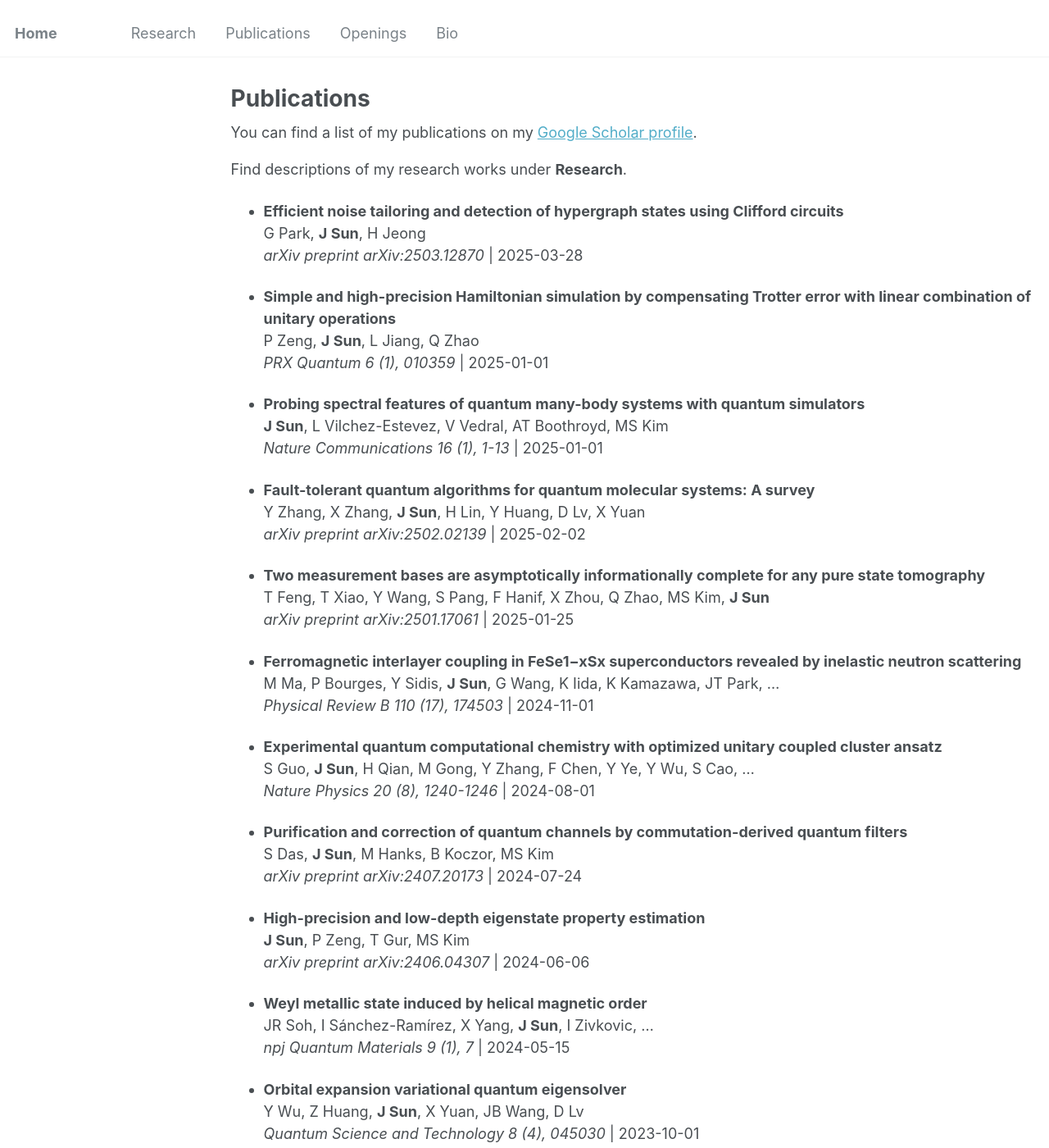
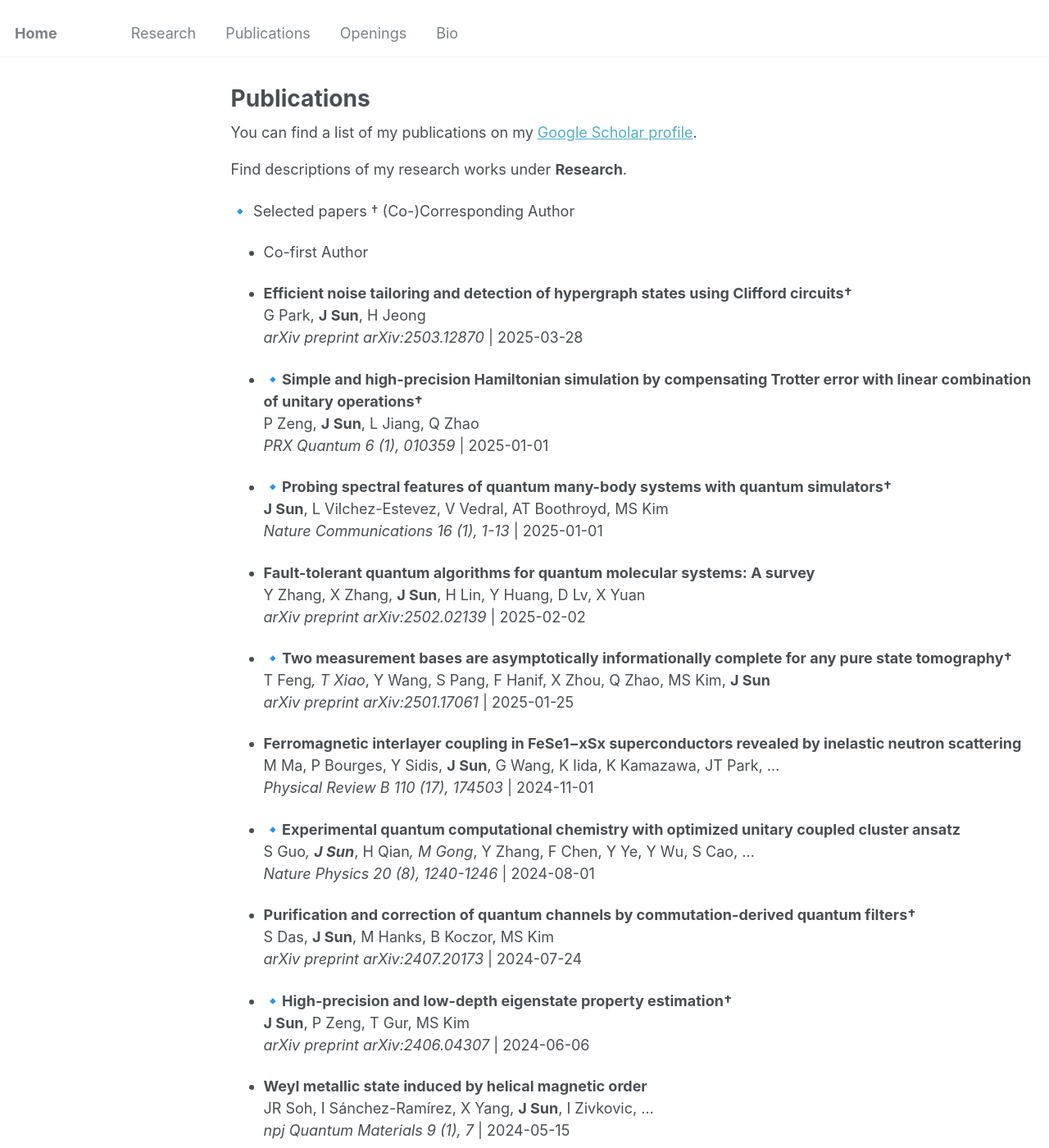
Before and after one commit to jinzhao-sun/jinzhao-sun.github.io, a Jekyll site: the page built from _pages/publications.md, in a window 1280 px wide and 1400 px high. Shown: the whole window at 82% size. Built offline with Jekyll 4.4.1, drawn with Linux system fonts in a browser that asks for light colours; some of the changed text lies outside the part shown.

Commit message:
Update publications.md

```diff
--- a/_pages/publications.md
+++ b/_pages/publications.md
@@ -12,16 +12,19 @@ author_profile: false
 
 Find descriptions of my research works under **Research**.
 
+🔹 Selected papers
+† (Co-)Corresponding Author
+* Co-first Author
 
-- **Efficient noise tailoring and detection of hypergraph states using Clifford circuits**
+- **Efficient noise tailoring and detection of hypergraph states using Clifford circuits†**
   G Park, **J Sun**, H Jeong
   *arXiv preprint arXiv:2503.12870* | 2025-03-28
 
-- **Simple and high-precision Hamiltonian simulation by compensating Trotter error with linear combination of unitary operations**
+- 🔹**Simple and high-precision Hamiltonian simulation by compensating Trotter error with linear combination of unitary operations†**
   P Zeng, **J Sun**, L Jiang, Q Zhao
   *PRX Quantum 6 (1), 010359* | 2025-01-01
 
-- **Probing spectral features of quantum many-body systems with quantum simulators**
+- 🔹**Probing spectral features of quantum many-body systems with quantum simulators†**
   **J Sun**, L Vilchez-Estevez, V Vedral, AT Boothroyd, MS Kim
   *Nature Communications 16 (1), 1-13* | 2025-01-01
 
@@ -29,23 +32,23 @@ Find descriptions of my research works under **Research**.
   Y Zhang, X Zhang, **J Sun**, H Lin, Y Huang, D Lv, X Yuan
   *arXiv preprint arXiv:2502.02139* | 2025-02-02
 
-- **Two measurement bases are asymptotically informationally complete for any pure state tomography**
-  T Feng, T Xiao, Y Wang, S Pang, F Hanif, X Zhou, Q Zhao, MS Kim, **J Sun**
+- 🔹**Two measurement bases are asymptotically informationally complete for any pure state tomography†**
+  T Feng*, T Xiao*, Y Wang, S Pang, F Hanif, X Zhou, Q Zhao, MS Kim, **J Sun**
   *arXiv preprint arXiv:2501.17061* | 2025-01-25
 
 - **Ferromagnetic interlayer coupling in FeSe1−xSx superconductors revealed by inelastic neutron scattering**
   M Ma, P Bourges, Y Sidis, **J Sun**, G Wang, K Iida, K Kamazawa, JT Park, ...
   *Physical Review B 110 (17), 174503* | 2024-11-01
 
-- **Experimental quantum computational chemistry with optimized unitary coupled cluster ansatz**
-  S Guo, **J Sun**, H Qian, M Gong, Y Zhang, F Chen, Y Ye, Y Wu, S Cao, ...
+- 🔹**Experimental quantum computational chemistry with optimized unitary coupled cluster ansatz**
+  S Guo*, **J Sun***, H Qian*, M Gong*, Y Zhang, F Chen, Y Ye, Y Wu, S Cao, ...
   *Nature Physics 20 (8), 1240-1246* | 2024-08-01
 
-- **Purification and correction of quantum channels by commutation-derived quantum filters**
+- **Purification and correction of quantum channels by commutation-derived quantum filters†**
   S Das, **J Sun**, M Hanks, B Koczor, MS Kim
   *arXiv preprint arXiv:2407.20173* | 2024-07-24
 
-- **High-precision and low-depth eigenstate property estimation**
+- 🔹**High-precision and low-depth eigenstate property estimation†**
   **J Sun**, P Zeng, T Gur, MS Kim
   *arXiv preprint arXiv:2406.04307* | 2024-06-06
 
@@ -61,7 +64,7 @@ Find descriptions of my research works under **Research**.
   W Yu, **J Sun**, Z Han, X Yuan
   *Quantum 7, 1045* | 2023-09-01
 
-- **Efficient quantum imaginary time evolution by drifting real-time evolution: An approach with low gate and measurement complexity**
+- **Efficient quantum imaginary time evolution by drifting real-time evolution: An approach with low gate and measurement complexity†**
   Y Huang, Y Shao, W Ren, **J Sun**, D Lv
   *Journal of Chemical Theory and Computation 19 (13), 3868-3876* | 2023-07-13
 
@@ -73,24 +76,24 @@ Find descriptions of my research works under **Research**.
   X Xu, S Benjamin, **J Sun**, X Yuan, P Zhang
   *arXiv preprint arXiv:2302.08880* | 2023-02-17
 
-- **Low-depth Hamiltonian simulation by an adaptive product formula**
-  ZJ Zhang, **J Sun**, X Yuan, MH Yung
+- 🔹**Low-depth Hamiltonian simulation by an adaptive product formula†**
+  ZJ Zhang*, **J Sun***, X Yuan, MH Yung
   *Physical Review Letters 130 (4), 040601* | 2023-01-27
 
 - **Overlapped grouping measurement: A unified framework for measuring quantum states**
-  B Wu, **J Sun**, Q Huang, X Yuan
+  B Wu*, **J Sun***, Q Huang, X Yuan
   *Quantum 7, 896* | 2023-01-15
 
-- **Towards a variational Jordan–Lee–Preskill quantum algorithm**
+- 🔹**Towards a variational Jordan–Lee–Preskill quantum algorithm†**
   J Liu, Z Li, H Zheng, X Yuan, **J Sun**
   *Machine Learning: Science and Technology 3 (4), 045030* | 2022-12-01
 
-- **Perturbative quantum simulation**
+- 🔹**Perturbative quantum simulation**
   **J Sun**, S Endo, H Lin, P Hayden, V Vedral, X Yuan
   *Physical Review Letters 129 (12), 120505* | 2022-09-16
 
 - **Quantum computing quantum monte carlo**
-  Y Zhang, Y Huang, **J Sun**, D Lv, X Yuan
+  Y Zhang*, Y Huang*, **J Sun***, D Lv, X Yuan
   *arXiv preprint arXiv:2206.10431* | 2022-06-21
 
 - **Exploring quantum many-body systems from the viewpoints of quantum computing and spectroscopy**
@@ -106,28 +109,29 @@ Find descriptions of my research works under **Research**.
   *Science Bulletin 66 (21), 2181-2188* | 2021-11-01
 
 - **Experimental quantum state measurement with classical shadows**
-  T Zhang, **J Sun**, XX Fang, XM Zhang, X Yuan, H Lu
+  T Zhang*, **J Sun***, XX Fang, XM Zhang, X Yuan, H Lu
   *Physical Review Letters 127 (20), 200501* | 2021-11-15
 
-- **Universal quantum algorithmic cooling on a quantum computer**
+- **Universal quantum algorithmic cooling on a quantum computer†**
   P Zeng, **J Sun**, X Yuan
   *arXiv preprint arXiv:2109.15304* | 2021-09-30
 
-- **Quantum simulation with hybrid tensor networks**
+- 🔹**Quantum simulation with hybrid tensor networks†**
   X Yuan, **J Sun**, J Liu, Q Zhao, Y Zhou
   *Physical Review Letters 127 (4), 040501* | 2021-07-23
 
-- **Mitigating realistic noise in practical noisy intermediate-scale quantum devices**
+- 🔹**Mitigating realistic noise in practical noisy intermediate-scale quantum devices†**
   **J Sun**, X Yuan, T Tsunoda, V Vedral, SC Benjamin, S Endo
   *Physical Review Applied 15 (3), 034026* | 2021-03-05
 
-- **Variational quantum simulation of general processes**
+- 🔹**Variational quantum simulation of general processes**
   S Endo, **J Sun**, Y Li, SC Benjamin, X Yuan
   *Physical Review Letters 125 (1), 010501* | 2020-07-02
 
 - **Protonation induced high-Tc phases in iron-based superconductors evidenced by NMR and magnetization measurements**
   Y Cui, G Zhang, H Li, H Lin, X Zhu, HH Wen, G Wang, **J Sun**, M Ma, Y Li, ..., W Yu
   *Science Bulletin 63 (1), 11-16* | 2018-01-15
+
 
 
 **Thesis**
```
